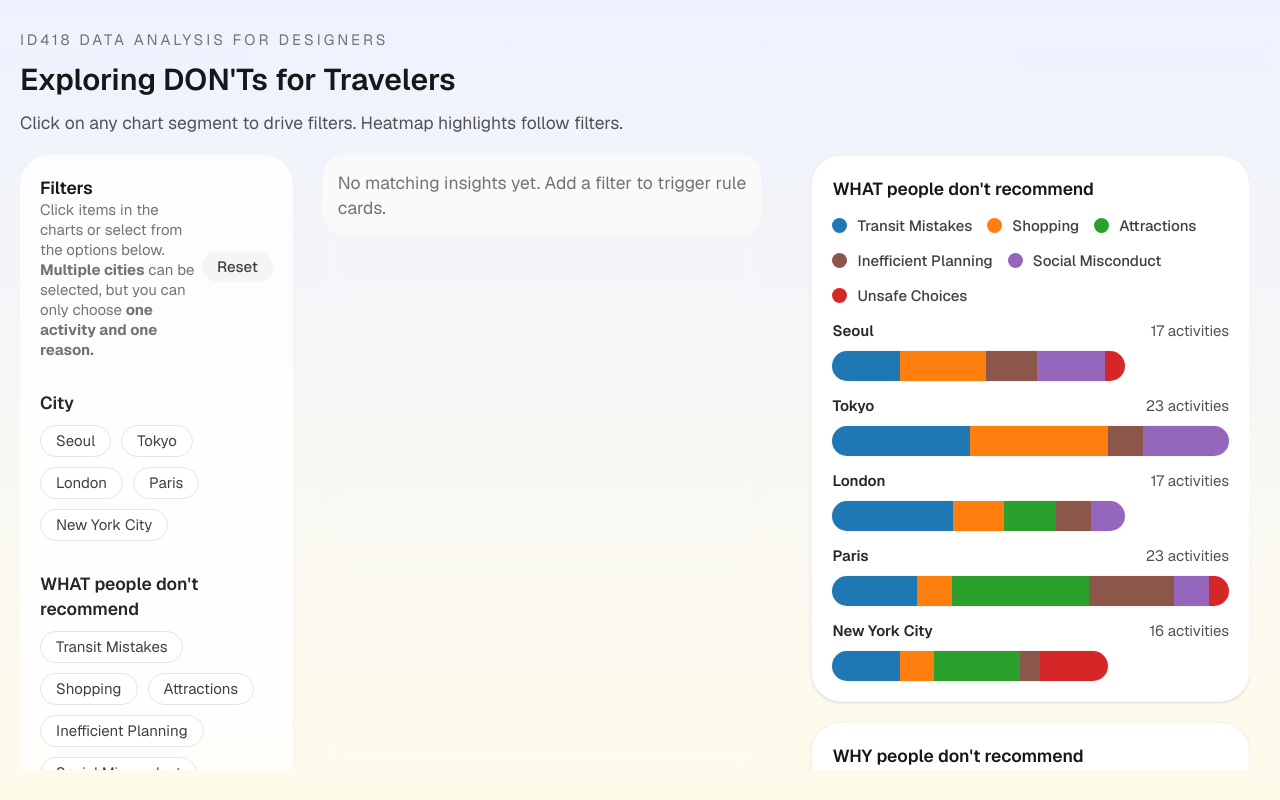
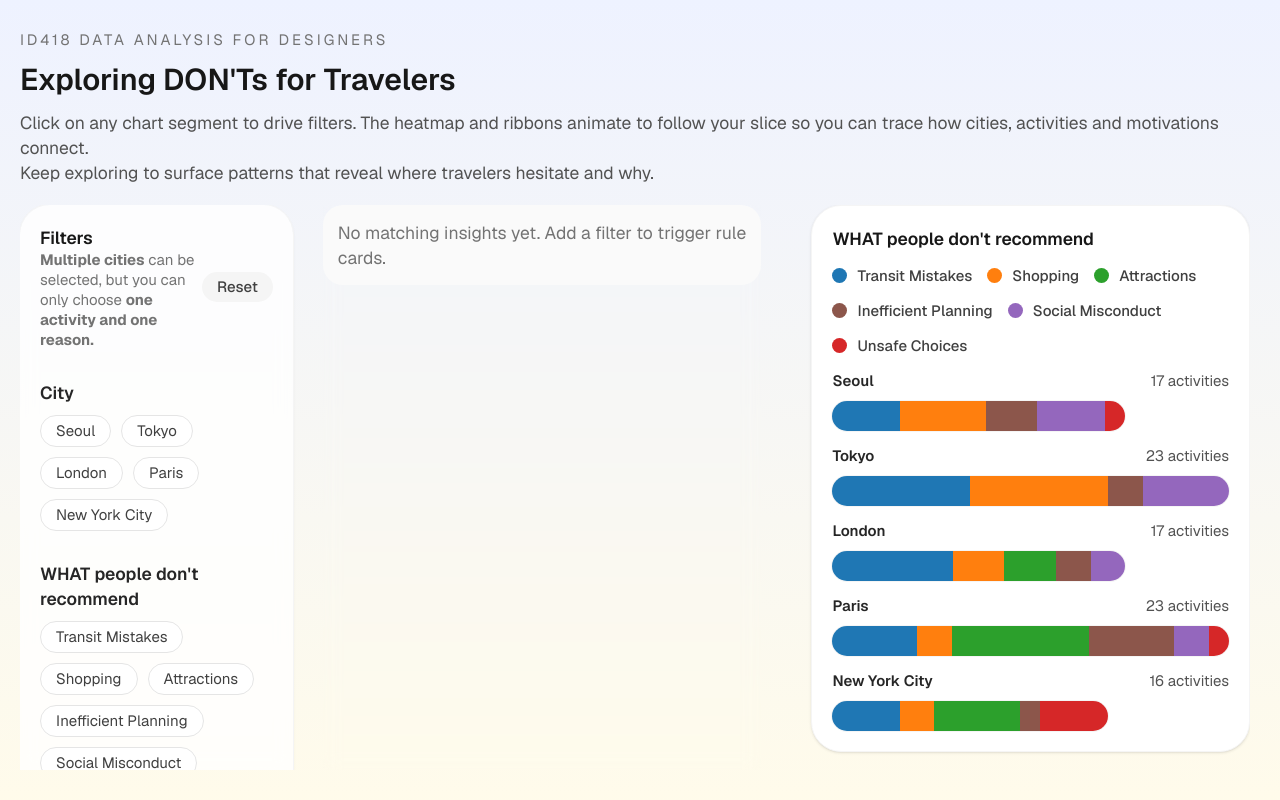
Before and after one commit to partlyjadedyouth/exploring-donts-for-travelers, a Next.js app: page / in a window 1280 px wide. Built offline with nearby package versions, Linux system fonts and the light colour scheme.

Commit message:
Modify descriptions

```diff
--- a/src/app/page.tsx
+++ b/src/app/page.tsx
@@ -87,8 +87,12 @@ export default function DashboardPage() {
             Exploring DON{`'`}Ts for Travelers
           </h1>
           <p className="text-sm text-neutral-600">
-            Click on any chart segment to drive filters. Heatmap highlights
-            follow filters.
+            Click on any chart segment to drive filters. The heatmap and ribbons
+            animate to follow your slice so you can trace how cities, activities
+            and motivations connect.
+            <br />
+            Keep exploring to surface patterns that reveal where travelers
+            hesitate and why.
           </p>
           {error && (
             <p className="text-xs font-semibold text-amber-600">{error}</p>
--- a/src/components/FilterRail.tsx
+++ b/src/components/FilterRail.tsx
@@ -67,7 +67,6 @@ export default function FilterRail({
         <div>
           <p className="text-sm font-semibold text-neutral-900">Filters</p>
           <p className="text-xs text-neutral-500">
-            Click items in the charts or select from the options below.{" "}
             <b>Multiple cities</b> can be selected, but you can only choose{" "}
             <b>one activity and one reason.</b>
           </p>
```
